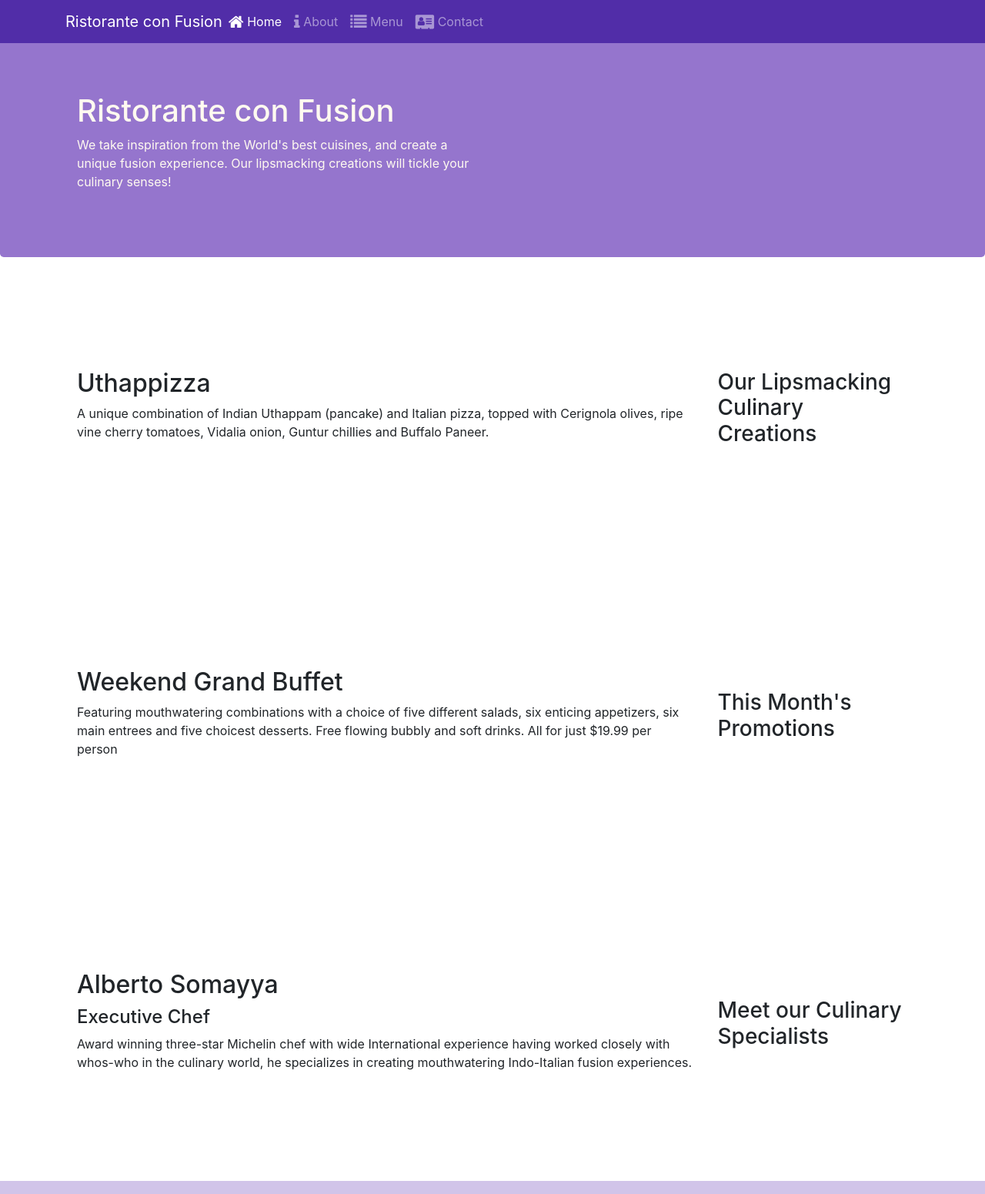
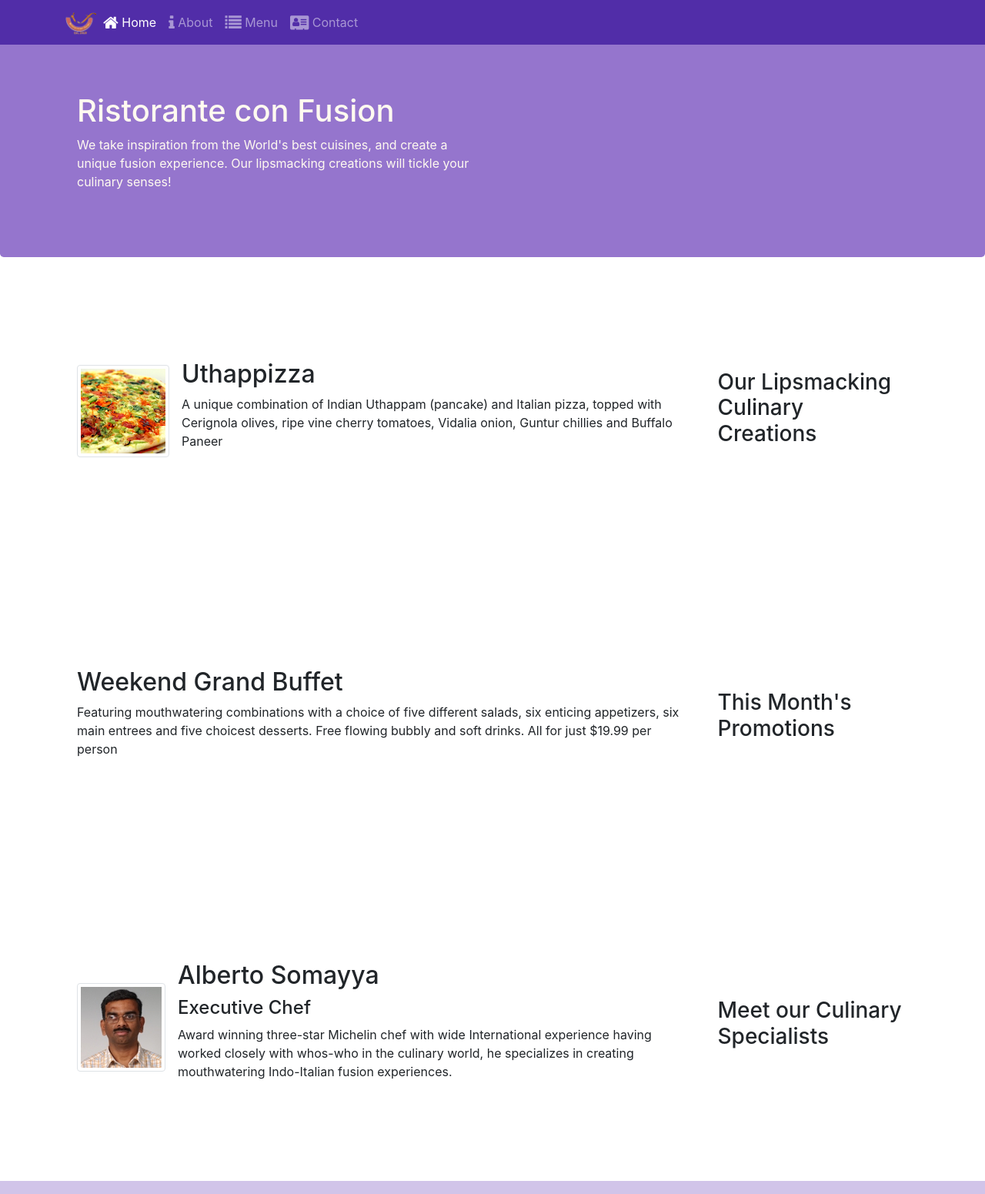
Before and after one commit to PDhanrajnath/Bootstrap-4, a website: page index.html in a window 1280 px wide. Shown: the top 1551 px of the page at 77% size. Drawn offline with nearby package versions, Linux system fonts and the light colour scheme.

Commit message:
images and media

```diff
--- a/index.html
+++ b/index.html
@@ -21,9 +21,7 @@
         <button class="navbar-toggler" type="button" data-toggle="collapse" data-target="#Navbar">
         <span class="navbar-toggler-icon"></span>
         </button>
-        <a class="navbar-brand mr-auto" href="#">
-            Ristorante con Fusion
-        </a>
+        <a class="navbar-brand mr-auto" href="#"><img src="img/logo.png" height="30" width="41"></a>
         <div class="collapse navbar-collapse" id="Navbar">
         <ul class="navbar-nav mr-auto">
             <li class="nav-item active"><a class="nav-link"  href="./index.html"><span class="fa fa-home fa-lg"></span> Home</a></li>
@@ -53,8 +51,15 @@
                 <h3>Our Lipsmacking Culinary Creations</h3>
             </div>
             <div class="col col-sm order-sm-first col-md">
-                <h2>Uthappizza</h2>
-                <p>A unique combination of Indian Uthappam (pancake) and Italian pizza, topped with Cerignola olives, ripe vine cherry tomatoes, Vidalia onion, Guntur chillies and Buffalo Paneer.</p>
+                <div class="media">
+                    <img class="d-flex mr-3 img-thumbnail align-self-center" src="img/uthappizza.png" alt="uttappizza">
+                    <div class="media-body">
+                        <h2 class="mt-0">Uthappizza</h2>
+                <p>A unique combination of Indian Uthappam (pancake) and Italian pizza, topped with Cerignola olives, ripe vine cherry tomatoes, Vidalia onion, Guntur chillies and Buffalo Paneer</p>
+                    </div>
+                </div>
+                <!--<h2>Uthappizza</h2>
+                <p>A unique combination of Indian Uthappam (pancake) and Italian pizza, topped with Cerignola olives, ripe vine cherry tomatoes, Vidalia onion, Guntur chillies and Buffalo Paneer</p> -->
             </div>
         </div>
 
@@ -74,10 +79,16 @@
                 <h3>Meet our Culinary Specialists</h3>
             </div>
             <div class="col col-sm order-sm-first col-md">
-                <h2>Alberto Somayya</h2>
-                <h4>Executive Chef</h4>
-                <p>Award winning three-star Michelin chef with wide International experience having worked closely with whos-who in the culinary world, he specializes in creating mouthwatering Indo-Italian fusion experiences. </p>
-            </div>
+                <div class="media">
+                    <img class="d-flex mr-3 img-thumbnail align-self-center" src="img/alberto.png" alt="alberto">
+                    <div class="media-body">
+                        <h2>Alberto Somayya</h2>
+                        <h4>Executive Chef</h4>
+                        <p>Award winning three-star Michelin chef with wide International experience having worked closely with whos-who in the culinary world, he specializes in creating mouthwatering Indo-Italian fusion experiences. </p>
+
+                    </div>
+                </div>
+                </div>
         </div>
     </div>
 
```
Also changed, not shown: aboutus.html (+3 -2 lines), contactus.html (+3 -2 lines), img/alberto.png (added), img/buffet.png (added), img/logo.png (added), img/uthappizza.png (added), 1 other file.
